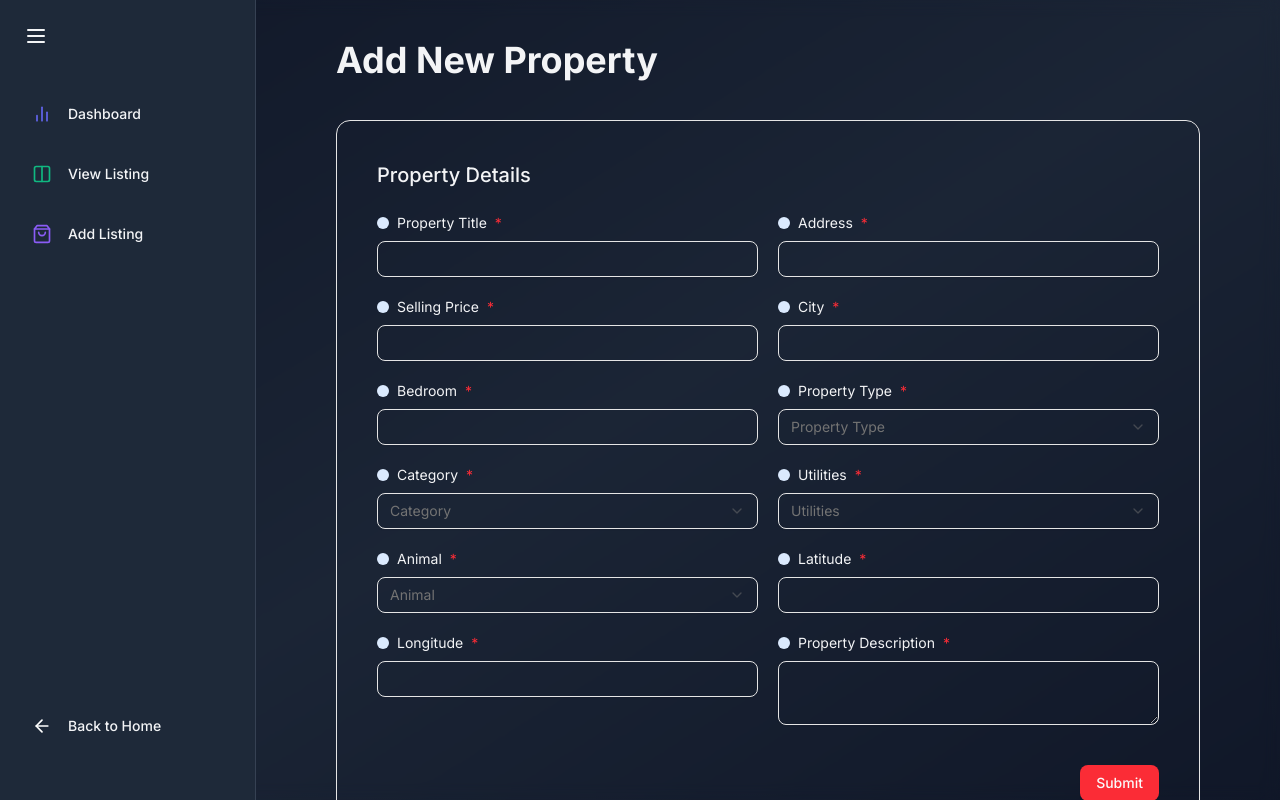
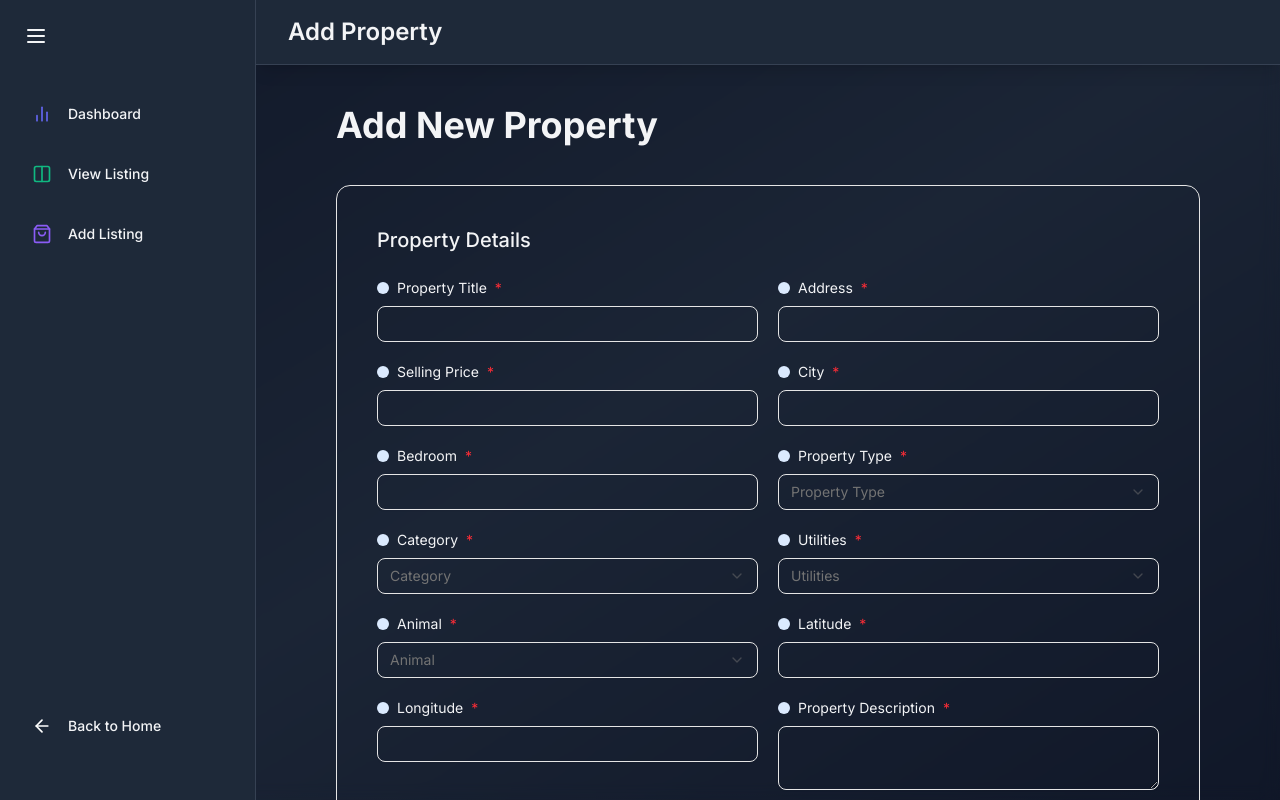
Before and after one commit to ChamikaJayarathna/KeyNestFrontend, a React (Vite) app: page /admin/add-property in a window 1280 px wide. Built offline with nearby package versions, Linux system fonts and the light colour scheme.

Commit message:
update Header.jsx

```diff
--- a/src/admin/add-property/AddProperty.jsx
+++ b/src/admin/add-property/AddProperty.jsx
@@ -5,6 +5,7 @@ import DropdownField from "./components/DropdownField";
 import TextAreaField from "./components/TextAreaField";
 import { Button } from "@/components/ui/button";
 import IconField from "./components/IconField";
+import Header from "../admin-components/Header";
 
 const AddProperty = () => {
   const [formData, setFormData] = useState({});
@@ -20,6 +21,7 @@ const AddProperty = () => {
 
   return (
     <div>
+      <Header title={"Add Property"}/>
       <div className="px-10 md:px-20 my-10">
         <h2 className="font-bold text-4xl">Add New Property</h2>
         <form className="p-10 border rounded-xl mt-10" onSubmit={handleSubmit}>
```
